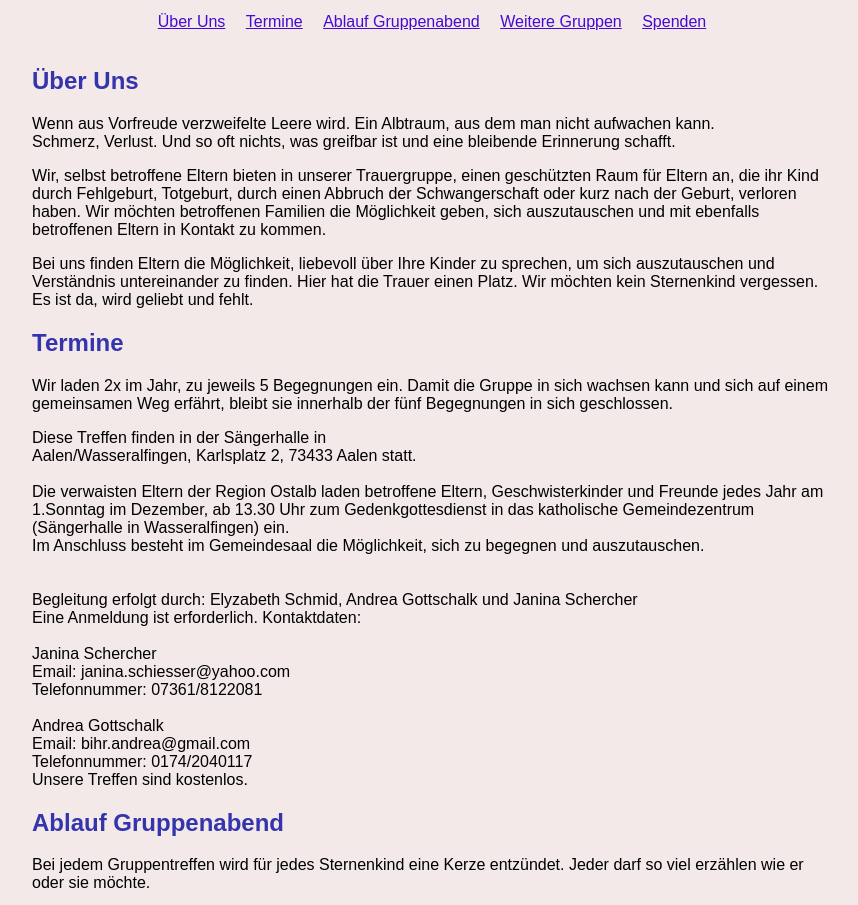
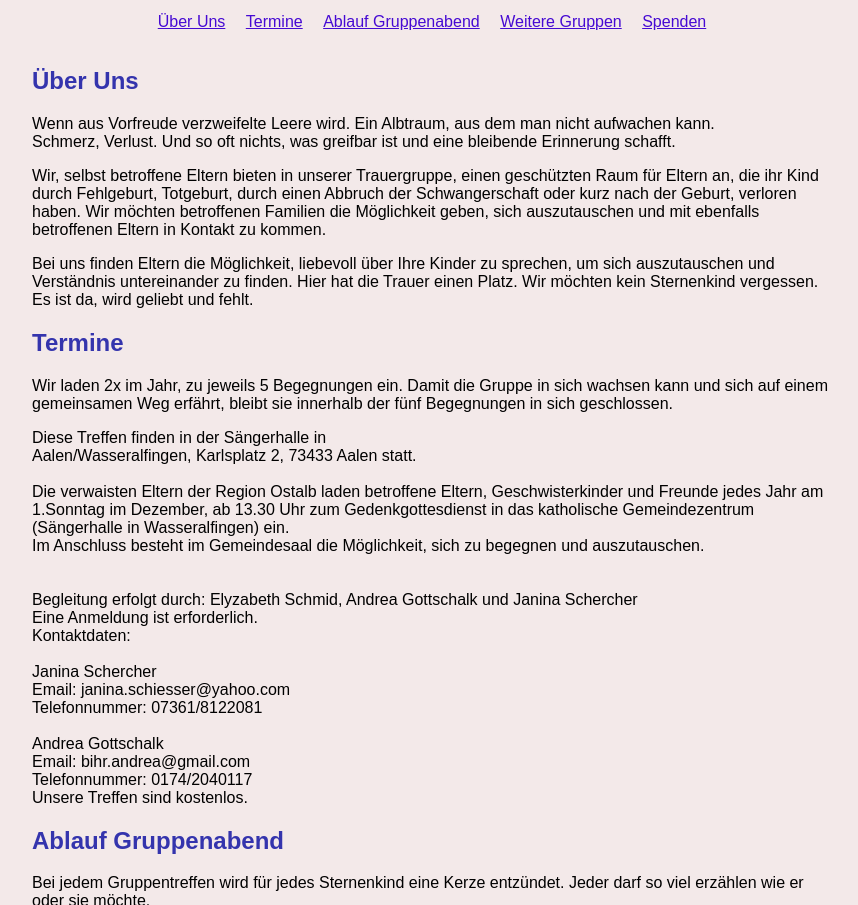
Before and after one commit to sternenkind-aalen/sternenkind, a plain HTML site: page index.html in a window 1280 px wide. Shown: the part 56-961 px from the top of the page, without its empty margins (208-1066 px from the left). Drawn offline with Linux system fonts and the light colour scheme.

Commit message:
Update index.html

```diff
--- a/index.html
+++ b/index.html
@@ -48,7 +48,7 @@
         <br><br>
         Begleitung erfolgt durch:
         Elyzabeth Schmid, Andrea Gottschalk und Janina Schercher<br>
-        Eine Anmeldung ist erforderlich.
+        Eine Anmeldung ist erforderlich.<br>
         Kontaktdaten:<br>
         <br>
 
```
